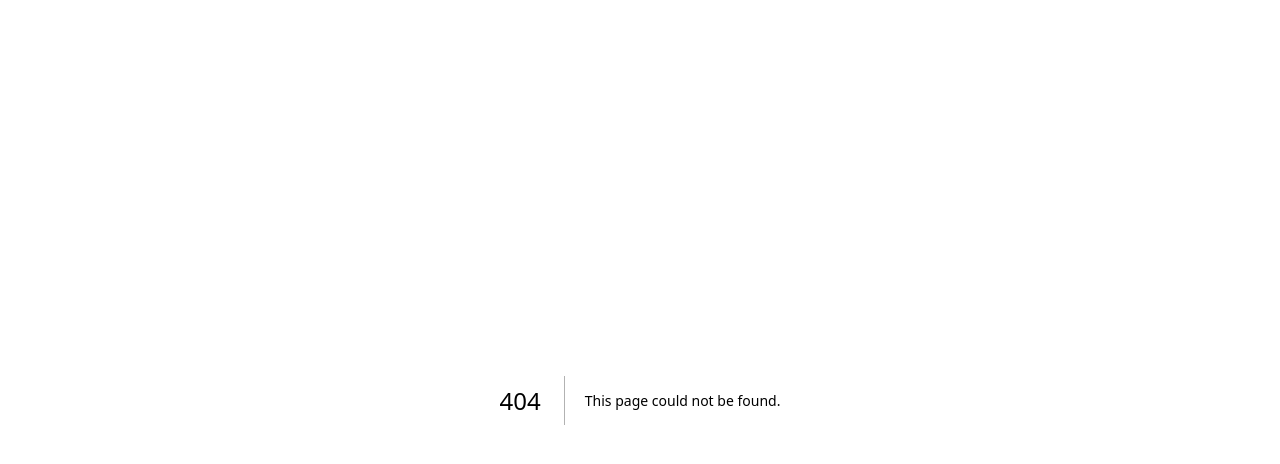
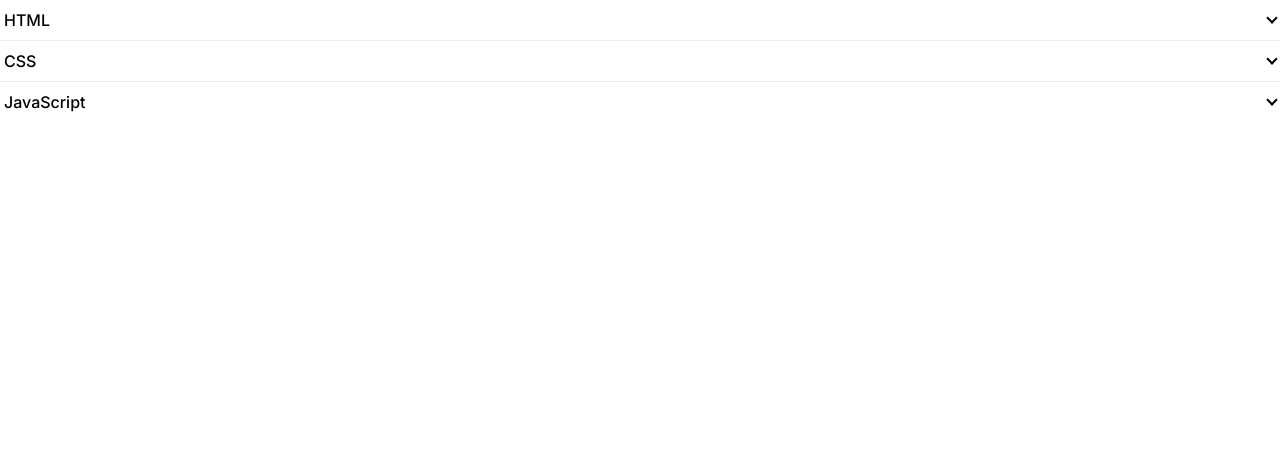
Before and after one commit to johnnash03/mini-projects, a Next.js app: page /accordionOne in a window 1280 px wide. Before the commit this address had no page. Shown: the top 464 px of the page. Built offline with nearby package versions, Linux system fonts and the light colour scheme.

Commit message:
accordian

```diff
--- /dev/null
+++ b/app/accordionOne/accordion.tsx
@@ -0,0 +1,45 @@
+// Use of Set
+"use client";
+import { useState } from "react";
+
+export default function Accordion({ sections }) {
+  const [openSections, setOpenSections] = useState(new Set());
+
+  return (
+    <div className="accordion">
+      {sections.map(({ value, title, contents }) => {
+        const isExpanded = openSections.has(value);
+
+        return (
+          <div className="accordion-item" key={value}>
+            <button
+              className="accordion-item-title"
+              type="button"
+              onClick={() => {
+                const newOpenSections = new Set(openSections);
+                newOpenSections.has(value)
+                  ? newOpenSections.delete(value)
+                  : newOpenSections.add(value);
+                setOpenSections(newOpenSections);
+              }}
+            >
+              {title}
+              <span
+                aria-hidden={true}
+                className={[
+                  "accordion-icon",
+                  isExpanded && "accordion-icon--rotated",
+                ]
+                  .filter(Boolean)
+                  .join(" ")}
+              />
+            </button>
+            <div className="accordion-item-contents" hidden={!isExpanded}>
+              {contents}
+            </div>
+          </div>
+        );
+      })}
+    </div>
+  );
+}
--- /dev/null
+++ b/app/accordionOne/page.tsx
@@ -0,0 +1,37 @@
+"use client";
+// Struggled with flex markup. Understand default widht with flex-direction: column
+// Create markup and CSS in your head
+// New CSS to be learnt
+
+import Accordion from "./accordion";
+
+import "./styles.css";
+
+export default function App() {
+  return (
+    <div className="wrapper">
+      <Accordion
+        sections={[
+          {
+            value: "html",
+            title: "HTML",
+            contents:
+              "The HyperText Markup Language or HTML is the standard markup language for documents designed to be displayed in a web browser.",
+          },
+          {
+            value: "css",
+            title: "CSS",
+            contents:
+              "Cascading Style Sheets is a style sheet language used for describing the presentation of a document written in a markup language such as HTML or XML.",
+          },
+          {
+            value: "javascript",
+            title: "JavaScript",
+            contents:
+              "JavaScript, often abbreviated as JS, is a programming language that is one of the core technologies of the World Wide Web, alongside HTML and CSS.",
+          },
+        ]}
+      />
+    </div>
+  );
+}
--- /dev/null
+++ b/app/accordionOne/styles.css
@@ -0,0 +1,61 @@
+body {
+  font-family: sans-serif;
+}
+
+.wrapper {
+  align-items: center;
+  display: flex;
+}
+
+.accordion {
+  display: flex;
+  flex-direction: column;
+  width: 100%;
+}
+
+.accordion-item {
+  display: flex;
+  flex-direction: column;
+  row-gap: 4px;
+  padding: 4px 0;
+}
+
+.accordion-item:not(:first-child) {
+  border-top: 1px solid #eee;
+}
+
+.accordion-item-title {
+  align-items: center;
+  border: none;
+  background: none;
+  cursor: pointer;
+  font-weight: 500;
+  padding: 4px;
+  justify-content: space-between;
+  text-align: start;
+  display: flex;
+}
+
+.accordion-item-title:hover {
+  background-color: #eee;
+}
+
+.accordion-icon {
+  border: solid currentcolor;
+  border-width: 0 2px 2px 0;
+  display: inline-block;
+  height: 8px;
+  pointer-events: none;
+  transform: translateY(-2px) rotate(45deg);
+  width: 8px;
+}
+
+.accordion-icon--rotated {
+  transform: translateY(2px) rotate(-135deg);
+}
+
+.accordion-item-contents {
+  font-size: 14px;
+  line-height: 1.2em;
+  padding: 4px;
+}
--- a/app/globals.css
+++ b/app/globals.css
@@ -2,7 +2,7 @@
 @tailwind components;
 @tailwind utilities;
 
-:root {
+/* :root {
   --foreground-rgb: 0, 0, 0;
   --background-start-rgb: 214, 219, 220;
   --background-end-rgb: 255, 255, 255;
@@ -30,4 +30,4 @@
   .text-balance {
     text-wrap: balance;
   }
-}
+} */
```
